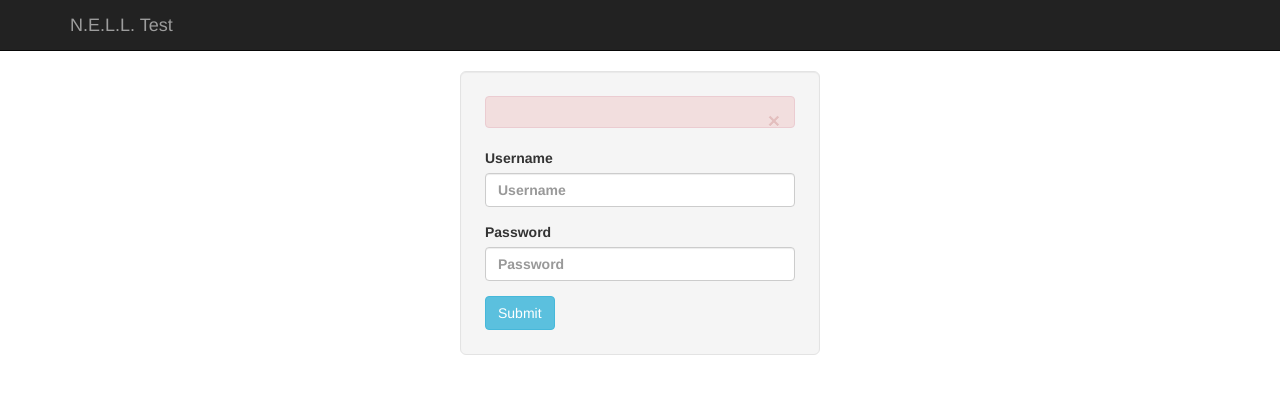
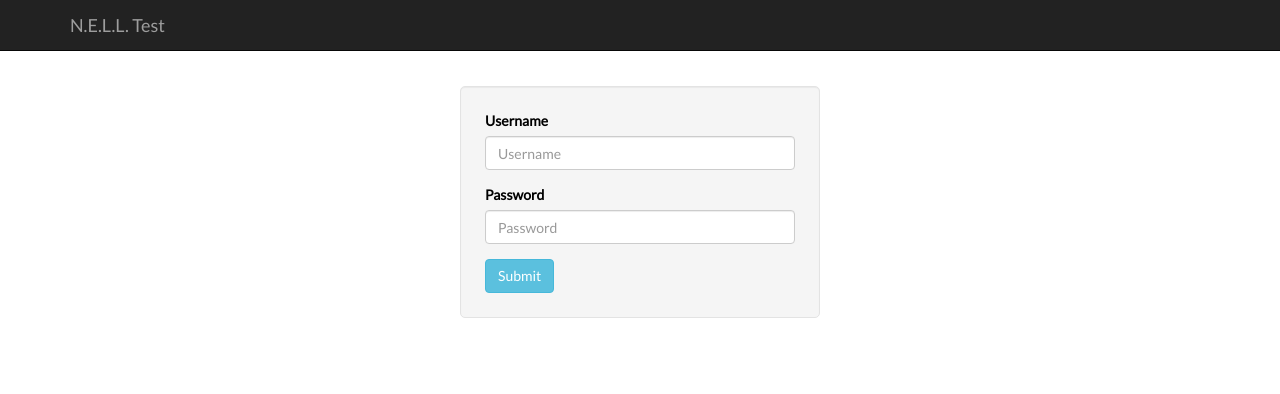
Before and after one commit to kamaltmo/N.E.L.L., a PHP site: page / in a window 1280 px wide. Shown: the top 394 px of the page. Run offline with PHP 8.4, Linux system fonts and the light colour scheme; some libraries are stand-ins or nearby versions.

Commit message:
Add CSS calls

```diff
--- a/index.php
+++ b/index.php
@@ -13,11 +13,11 @@ if(isset($_SESSION['login_user'])){
     <head>
         <meta charset="utf-8">
         <meta name="viewport" content="width=device-width, initial-scale=1">
-        <script type="text/javascript" src="http://cdnjs.cloudflare.com/ajax/libs/jquery/2.0.3/jquery.min.js"></script>
-        <script type="text/javascript" src="http://netdna.bootstrapcdn.com/bootstrap/3.3.4/js/bootstrap.min.js"></script>
-        <link href="http://cdnjs.cloudflare.com/ajax/libs/font-awesome/4.3.0/css/font-awesome.min.css"
+        <script type="text/javascript" src="css/jquery.min.js"></script>
+        <script type="text/javascript" src="css/bootstrap.min.js"></script>
+        <link href="css/font-awesome.min.css"
         rel="stylesheet" type="text/css">
-        <link href="http://pingendo.github.io/pingendo-bootstrap/themes/default/bootstrap.css"
+        <link href="css/bootstrap.css"
         rel="stylesheet" type="text/css">
     </head>
 
@@ -44,10 +44,14 @@ if(isset($_SESSION['login_user'])){
                     <div class="col-md-4"></div>
                     <div class="col-md-4">
                         <div class="well well-lg">
-                            <div class="alert alert-danger alert-dismissable">
-                            <button contenteditable="false" type="button" class="close" data-dismiss="alert"
-                            aria-hidden="true">×</button>
-                             <strong><?php echo $error; ?></div>
+                            <?php
+                            if ($error != '') {
+                                echo'<div class="alert alert-danger alert-dismissable">
+                                        <button contenteditable="false" type="button" class="close" data-dismiss="alert"
+                                         aria-hidden="true">×</button>
+                                            <strong>' .$error. '</div>';
+                            }
+                            ?>
                             <form role="form" action="" method="post">
                                 <div class="form-group">
                                     <label class="control-label" for="username">Username</label>
```
